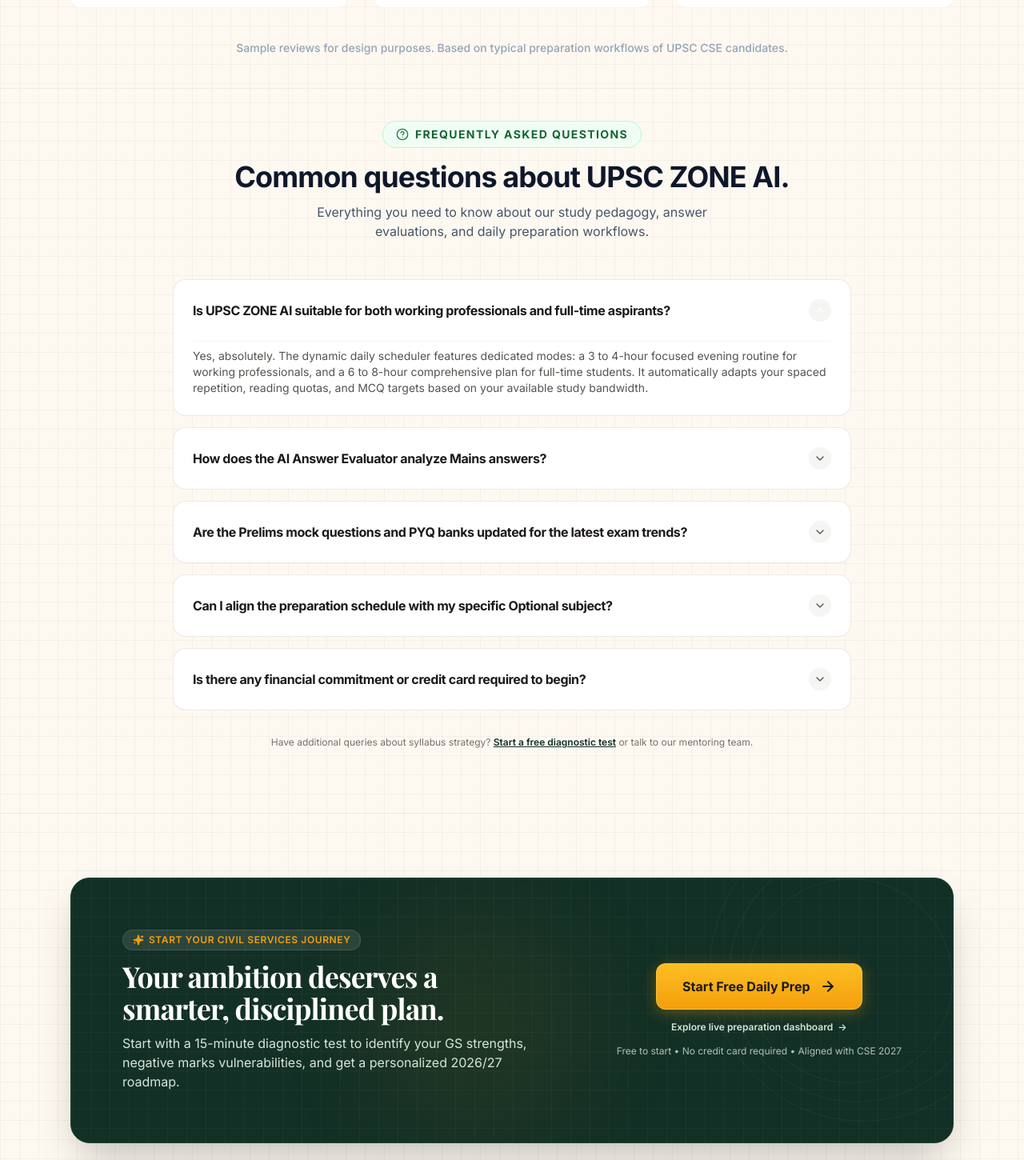
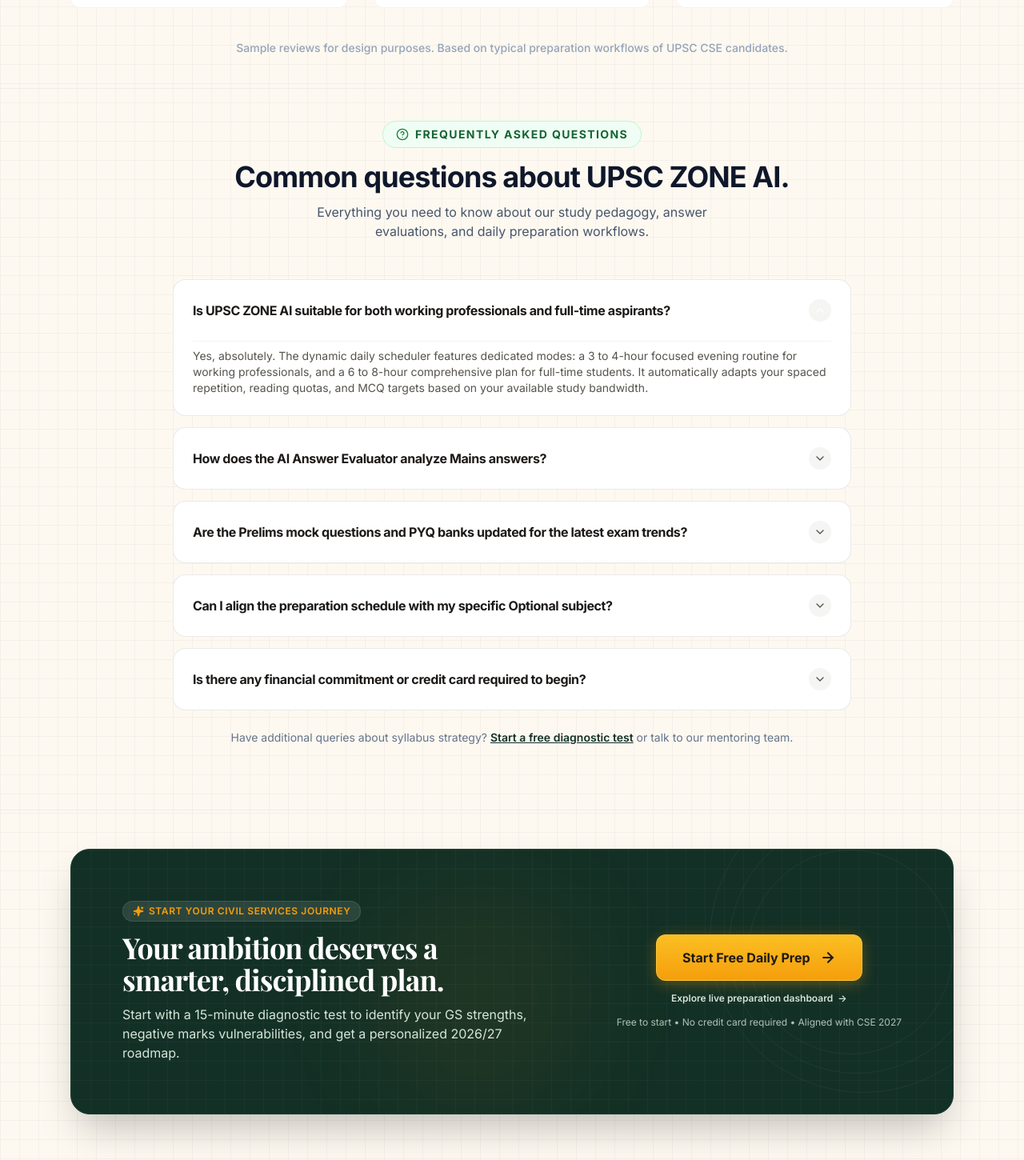
Before and after one commit to Farhaan-Coder/UPSC_WEBPAGE_UPDATED, a React (Vite) app: page / in a window 1280 px wide. Shown: the part 8200-9650 px from the top of the page at 80% size. Built offline with nearby package versions, Linux system fonts and the light colour scheme; a web font is replaced by a local one.

Commit message:
Tighten vertical spacing between FAQ section and CTA banner, refine support subtext

```diff
--- a/src/components/CtaBanner.jsx
+++ b/src/components/CtaBanner.jsx
@@ -4,7 +4,7 @@
 
 export default function CtaBanner({ onOpenAuth }) {
   return (
-    <section className="py-16 md:py-20 bg-transparent" id="get-started">
+    <section className="pt-8 md:pt-12 pb-16 md:pb-20 bg-transparent" id="get-started">
       <div className="max-w-6xl mx-auto px-4 sm:px-6">
         <div className="relative bg-[#133026] bg-[linear-gradient(to_right,#80808012_1px,transparent_1px),linear-gradient(to_bottom,#80808012_1px,transparent_1px)] bg-[size:24px_24px] rounded-3xl p-8 sm:p-12 lg:p-16 overflow-hidden shadow-2xl hover:shadow-3xl transition-all duration-300 flex flex-col md:flex-row md:items-center justify-between gap-8 border border-[#183C30]">
 
--- a/src/components/FaqSection.jsx
+++ b/src/components/FaqSection.jsx
@@ -32,7 +32,7 @@
   };
 
   return (
-    <section className="pt-8 md:pt-10 pb-16 md:pb-20 bg-transparent border-b border-stone-200/60 font-sans" id="faq">
+    <section className="pt-8 md:pt-10 pb-8 md:pb-12 bg-transparent border-b border-stone-200/60 font-sans" id="faq">
       <div className="max-w-4xl mx-auto px-4 sm:px-6">
 
         {/* Section Header */}
@@ -91,7 +91,7 @@
         </div>
 
         {/* Support Note */}
-        <div className="mt-8 text-center text-xs text-stone-500">
+        <div className="text-center text-sm text-slate-500 mt-6 mb-8">
           Have additional queries about syllabus strategy?{' '}
           <a href="#get-started" className="font-semibold text-[#133026] hover:text-[#F59E0B] underline">
             Start a free diagnostic test
```
